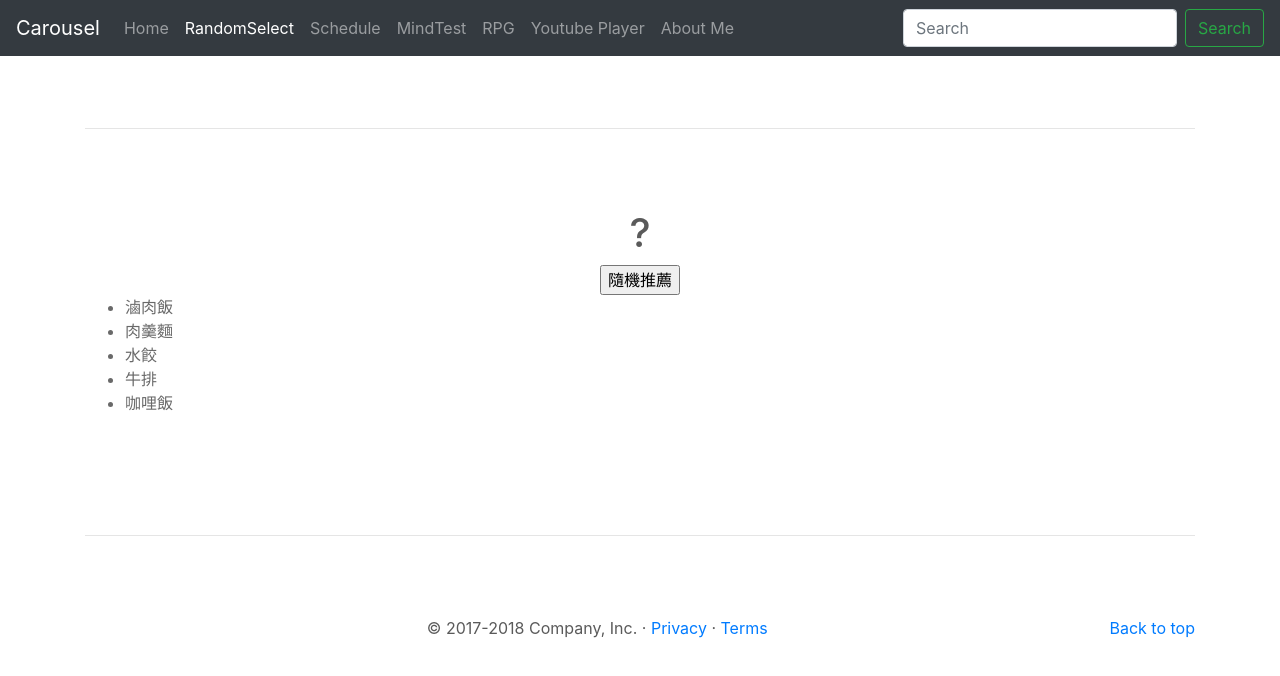
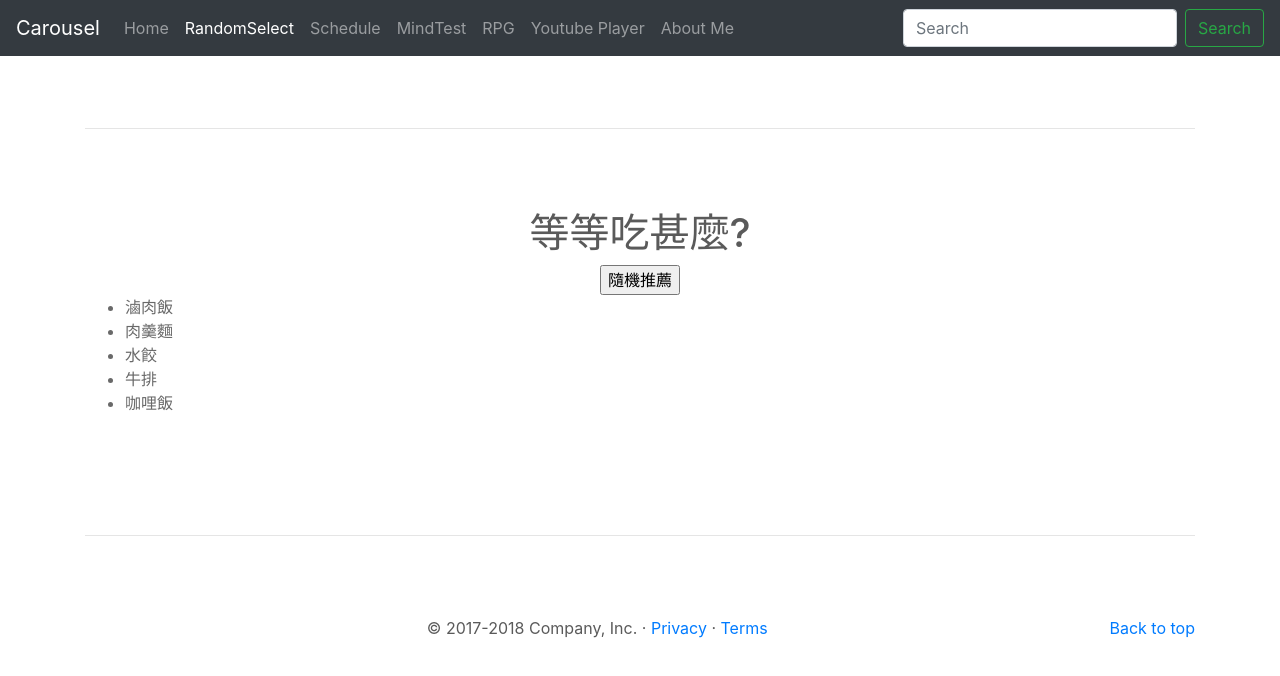
Before and after one commit to jason0606/WebFinal, a plain HTML site: page RandomSelect.html in a window 1280 px wide. Drawn offline with nearby package versions, Linux system fonts and the light colour scheme.

Commit message:
Update RandomSelect.html

```diff
--- a/RandomSelect.html
+++ b/RandomSelect.html
@@ -68,7 +68,7 @@
       <div class="container marketing">
        <hr class="featurette-divider">
 
-      <h1>?</h1>
+      <h1>等等吃甚麼?</h1>
       <input type="button" value="隨機推薦">
       <ul id ="choices">
         <li>滷肉飯</li>
```
